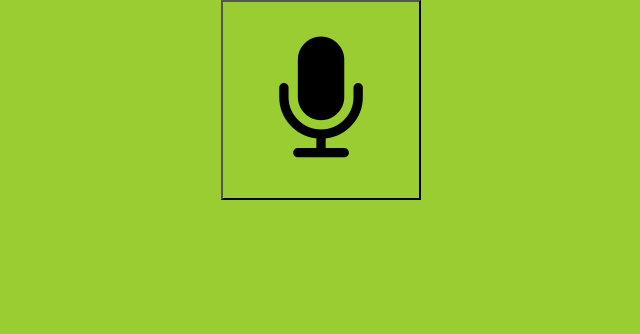
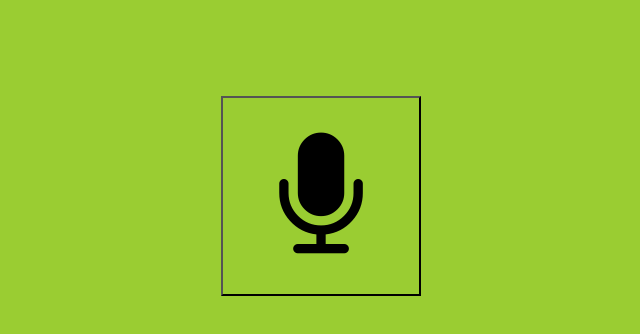
Before and after one commit to leoiamele/speech-color, a plain HTML site: page index.html in a window 1280 px wide. Shown: the whole page, without its empty margins (319-959 px from the left). Drawn offline with nearby package versions, Linux system fonts and the light colour scheme.

Commit message:
Fix typo and margin

```diff
--- a/index.html
+++ b/index.html
@@ -3,15 +3,15 @@
 <head>
   <meta charset="UTF-8">
   <meta name="viewport" content="width=device-width, initial-scale=1.0">
-  <title>Elejí un color</title>
+  <title>Elegí un color</title>
   <link href="https://stackpath.bootstrapcdn.com/font-awesome/4.7.0/css/font-awesome.min.css" rel="stylesheet" integrity="sha384-wvfXpqpZZVQGK6TAh5PVlGOfQNHSoD2xbE+QkPxCAFlNEevoEH3Sl0sibVcOQVnN" crossorigin="anonymous">
   <link href="https://stackpath.bootstrapcdn.com/bootstrap/4.5.0/css/bootstrap.min.css" rel="stylesheet" integrity="sha384-9aIt2nRpC12Uk9gS9baDl411NQApFmC26EwAOH8WgZl5MYYxFfc+NcPb1dKGj7Sk" crossorigin="anonymous">
   <link rel="stylesheet" href="style.css">
 </head>
 <body>
   <div class="container">
-    <div class="d-flex justify-content-center align-items-center">
-      <button type="button" id="my-btn" class = "align-items-center"><i class="fa fa-microphone"></i></button>
+    <div class="d-flex justify-content-center align-items-center mt-5">
+      <button class ="mt-5" type="button" id="my-btn" class = "align-items-center"><i class="fa fa-microphone"></i></button>
     </div>
 </div>
   <script src = 'app.js'></script>
```
